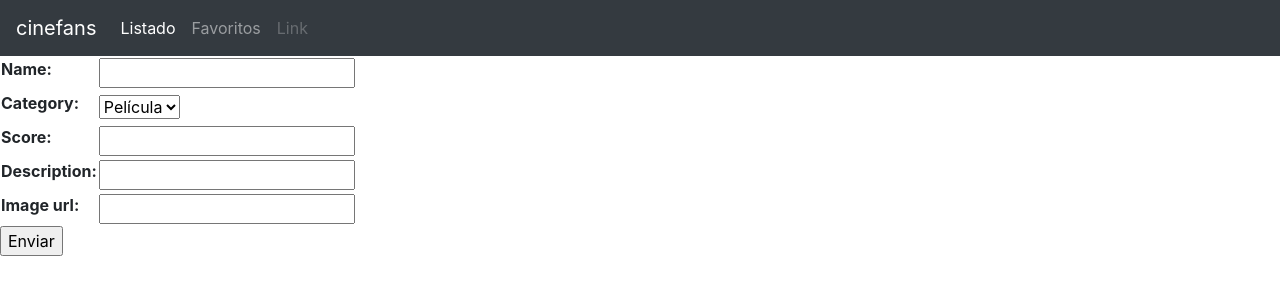
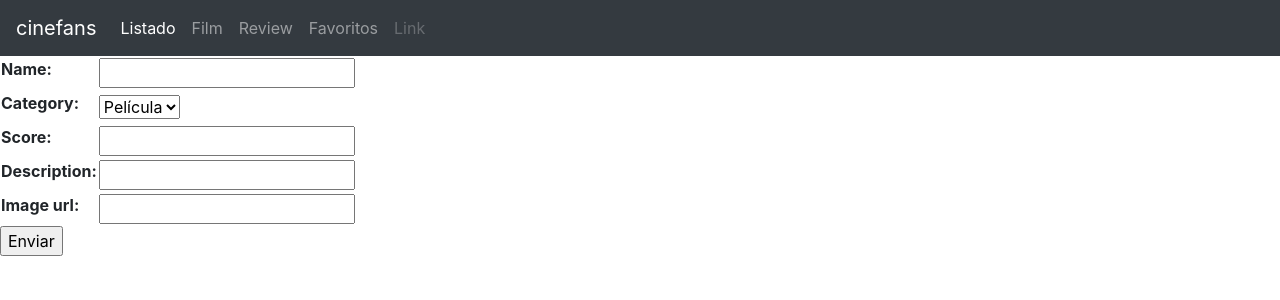
Before and after one commit to EmilianoMartel/PythonBlog, a Django app: page /products/new_content/ in a window 1280 px wide. Shown: the top 300 px of the page. Run offline with Django 4.2, Linux system fonts and the light colour scheme.

Commit message:
no muestra la list review

```diff
--- a/products/models.py
+++ b/products/models.py
@@ -38,7 +38,8 @@ class Streaming: #Lo doy de alta como clase para poder filtrar contenido en base
 class Reseña(models.Model):
     name = models.CharField(max_length=40)
     description = models.CharField(max_length=200)
-    film = models.ManyToManyField(Contenido)
+    #film = models.ManyToManyField(Contenido)
+    film = models.CharField(max_length = 40)
     categorias = [('P','Película'), ('S', 'Serie'), ('C', 'Corto')]
     category = models.CharField(max_length=1,choices=categorias)
     body = models.TextField(null=True)
--- a/template/base.html
+++ b/template/base.html
@@ -25,6 +25,8 @@
       <div class="collapse navbar-collapse" id="navbarNavAltMarkup">
         <div class="navbar-nav">
           <a class="nav-link active" href="/products/list-contents/">Listado <span class="sr-only">(current)</span></a>
+          <a class="nav-link" href="/products/list-content/">Film</a>
+          <a class="nav-link" href="/products/list-review/">Review</a>
           <a class="nav-link" href="/products/favorites/">Favoritos</a>
           <a class="nav-link disabled">Link</a>
         </div>
```
Also changed, not shown: db.sqlite3, products/migrations/0009_reseña.py (added).
